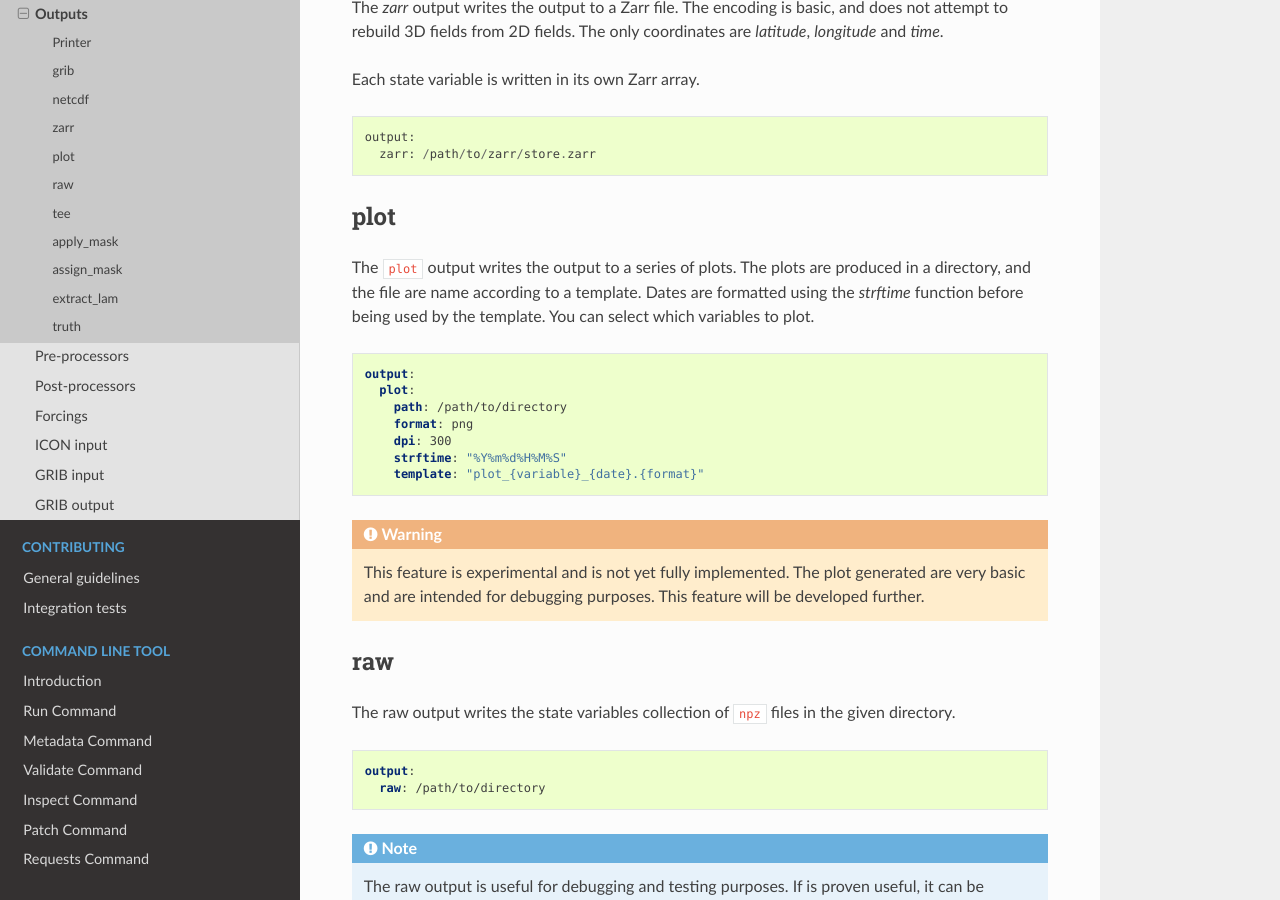
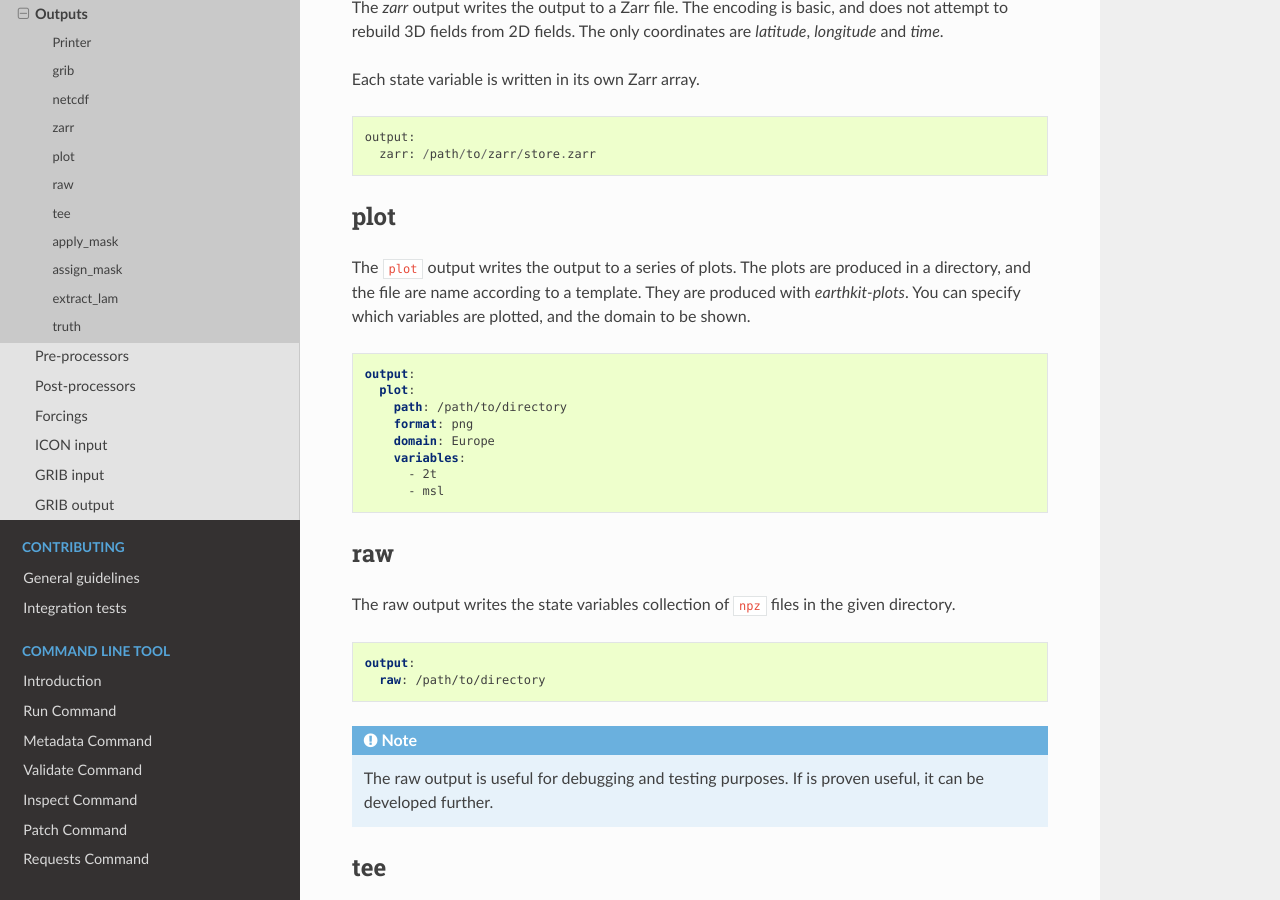
Before and after one commit to ecmwf/anemoi-inference, a Sphinx documentation site: the page built from docs/inference/configs/outputs.rst, in a window 1280 px wide and 900 px high, scrolled down 1500 px. Built offline with Sphinx 7.4.7 and the Read the Docs theme 3.1.0, drawn with Linux system fonts in a browser that asks for light colours; the version number could not be read and is left out.

Commit message:
docs: Update plot docs (#327)

```diff
--- a/docs/inference/configs/outputs.rst
+++ b/docs/inference/configs/outputs.rst
@@ -90,17 +90,11 @@ Each state variable is written in its own Zarr array.
 
 The ``plot`` output writes the output to a series of plots. The plots
 are produced in a directory, and the file are name according to a
-template. Dates are formatted using the `strftime` function before being
-used by the template. You can select which variables to plot.
+template. They are produced with `earthkit-plots`. You can specify which
+variables are plotted, and the domain to be shown.
 
 .. literalinclude:: yaml/outputs_4.yaml
    :language: yaml
-
-.. warning::
-
-   This feature is experimental and is not yet fully implemented. The
-   plot generated are very basic and are intended for debugging
-   purposes. This feature will be developed further.
 
 *****
  raw
--- a/docs/inference/configs/yaml/outputs_4.yaml
+++ b/docs/inference/configs/yaml/outputs_4.yaml
@@ -2,6 +2,7 @@ output:
   plot:
     path: /path/to/directory
     format: png
-    dpi: 300
-    strftime: "%Y%m%d%H%M%S"
-    template: "plot_{variable}_{date}.{format}"
+    domain: Europe
+    variables:
+      - 2t
+      - msl
```
